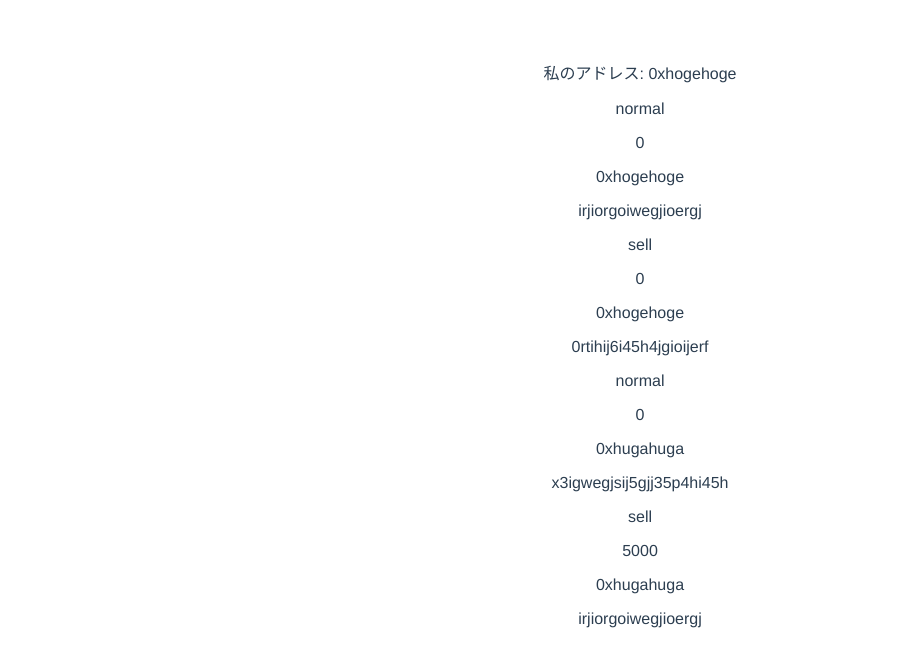
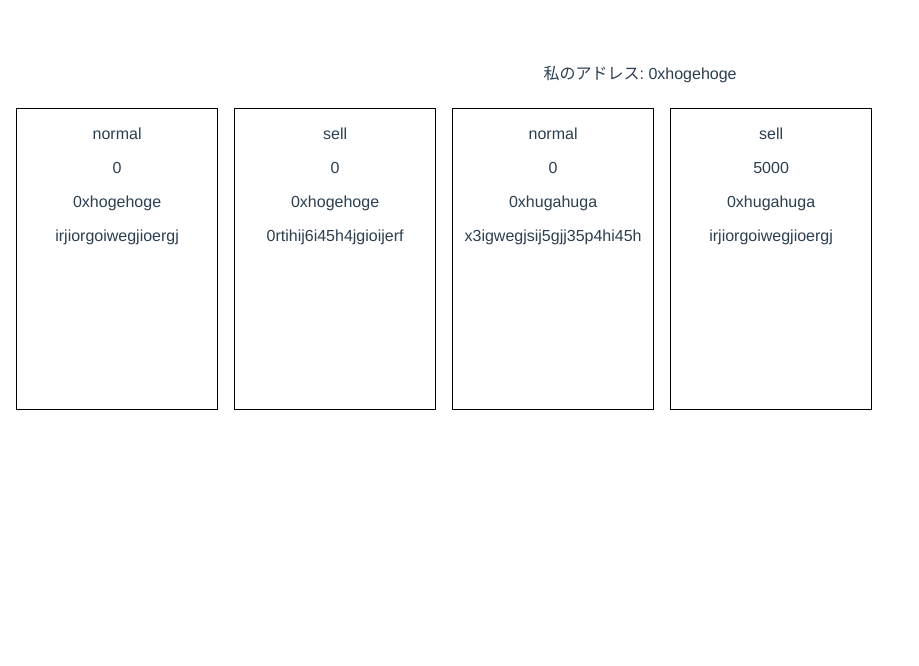
Before and after one commit to applicotsource/uniqys-kit-sushi-sample, a Vue app in the folder frontend/: page / in a window 1280 px wide. Shown: the top 666 px of the page, without its empty margins (0-919 px from the left). Built offline with nearby package versions, Linux system fonts and the light colour scheme.

Commit message:
styleを当ててみる

```diff
--- a/frontend/src/App.vue
+++ b/frontend/src/App.vue
@@ -2,7 +2,7 @@
   <div id="app">
     <p>私のアドレス: {{ myAddress }}</p>
     <div class="sushi-wrapper">
-      <div v-for="sushi in sushiList" :key="sushi.id">
+      <div class="sushi-box" v-for="sushi in sushiList" :key="sushi.id">
         <p>{{ sushi.status }}</p>
         <p>{{ sushi.price }}</p>
         <p>{{ sushi.owner }}</p>
@@ -62,4 +62,14 @@ export default {
   color: #2c3e50;
   margin-top: 60px;
 }
+.sushi-wrapper {
+  flex-wrap: wrap;
+  display: flex;
+}
+.sushi-box {
+  width: 200px;
+  height: 300px;
+  margin: 8px;
+  border: 1px solid black;
+}
 </style>
```
